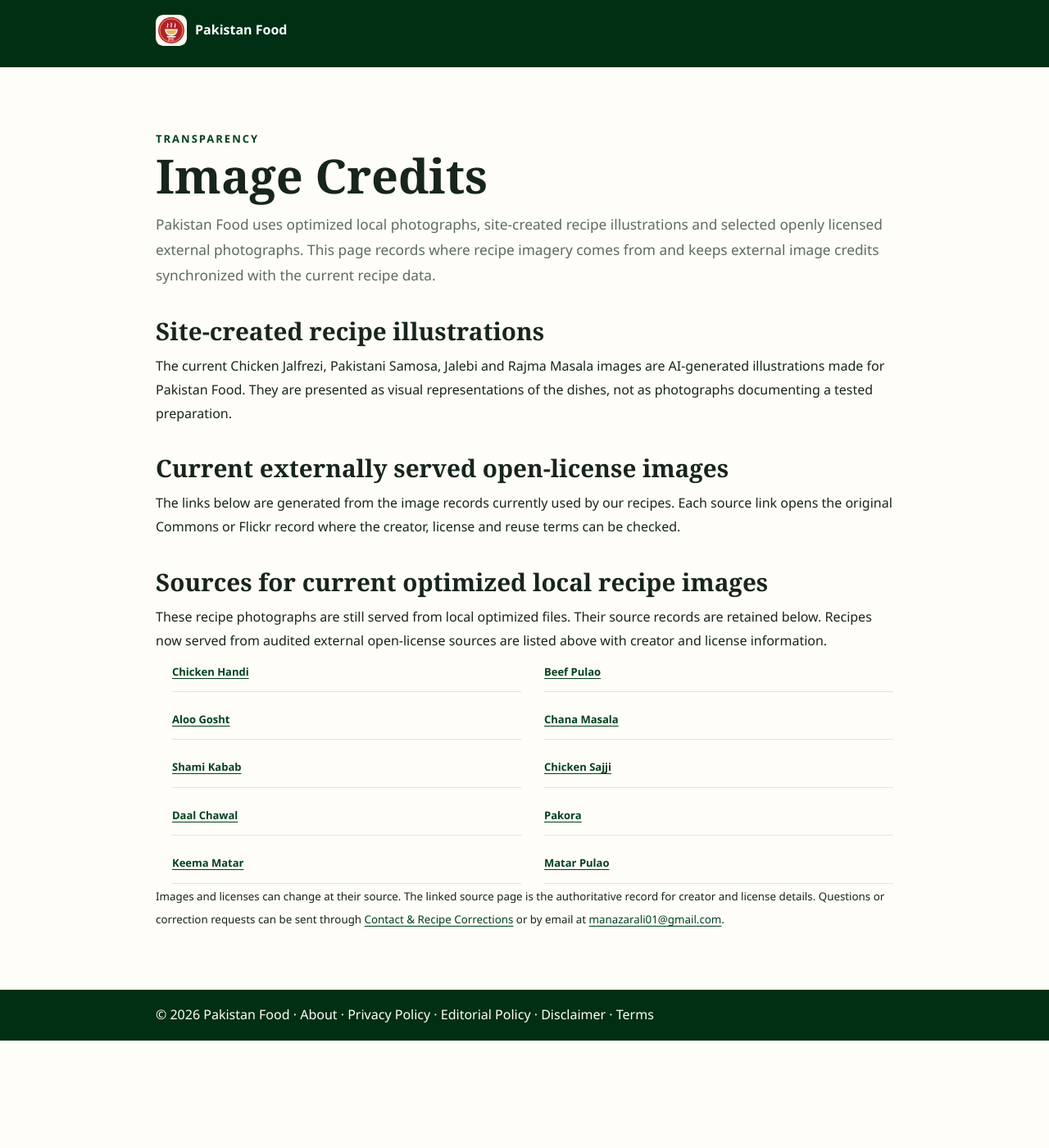
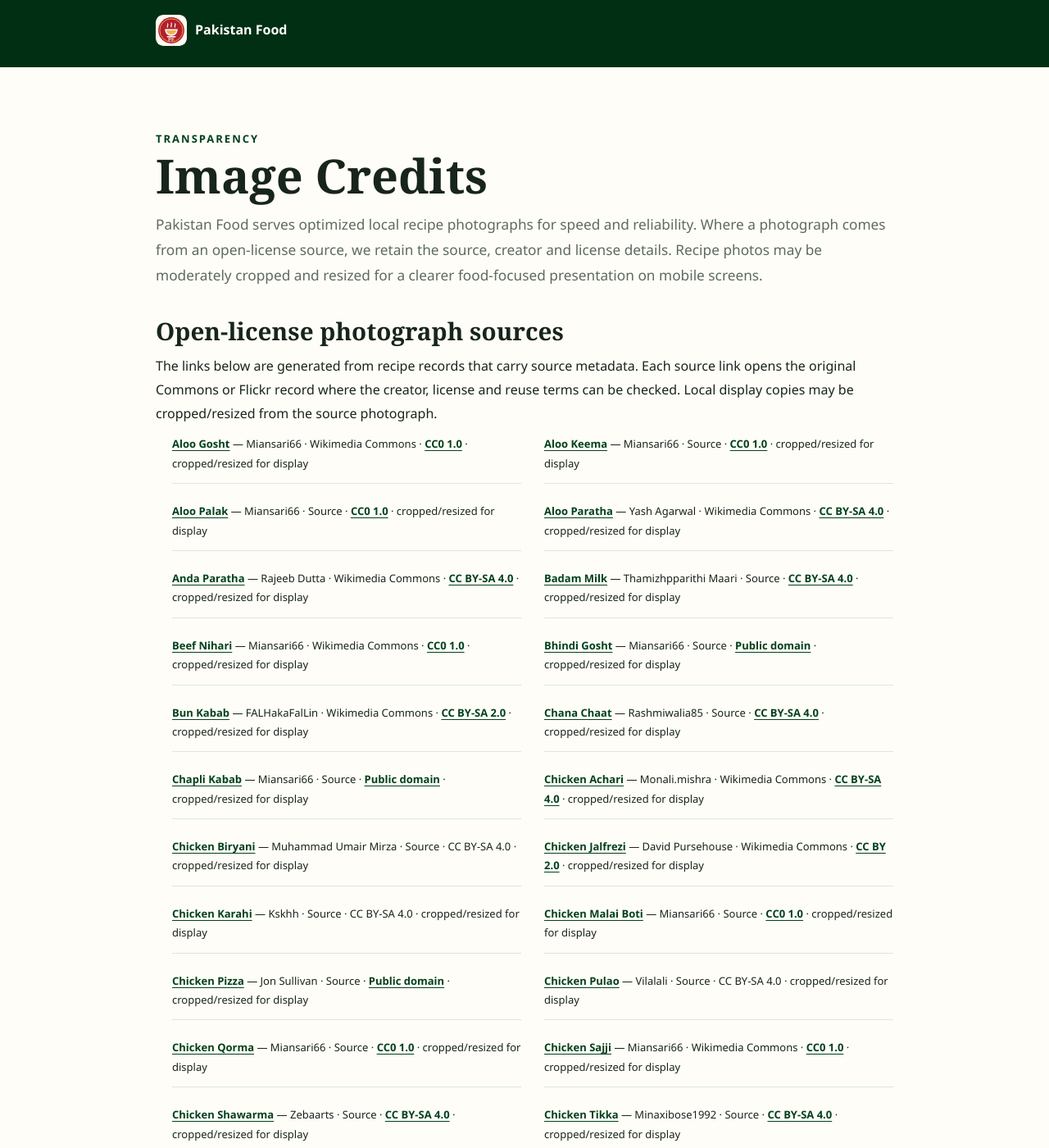
Before and after one commit to manazarali01-hub/pakistan-food, a Jekyll site: the page built from image-credits.html, in a window 1280 px wide and 1400 px high. Shown: the whole window at 82% size. Built offline with Jekyll 4.4.1, drawn with Linux system fonts in a browser that asks for light colours; some of the changed text lies outside the part shown.

Commit message:
Remove AI image disclosure and refresh open-license credits

```diff
--- a/image-credits.html
+++ b/image-credits.html
@@ -25,31 +25,28 @@ layout: null
     <main class="policy-shell policy-page">
       <span class="section-label">TRANSPARENCY</span>
       <h1>Image Credits</h1>
-      <p class="policy-intro">Pakistan Food uses optimized local photographs, site-created recipe illustrations and selected openly licensed external photographs. This page records where recipe imagery comes from and keeps external image credits synchronized with the current recipe data.</p>
+      <p class="policy-intro">Pakistan Food serves optimized local recipe photographs for speed and reliability. Where a photograph comes from an open-license source, we retain the source, creator and license details. Recipe photos may be moderately cropped and resized for a clearer food-focused presentation on mobile screens.</p>
 
-      <h2>Site-created recipe illustrations</h2>
-      <p>The current Chicken Jalfrezi, Pakistani Samosa, Jalebi and Rajma Masala images are AI-generated illustrations made for Pakistan Food. They are presented as visual representations of the dishes, not as photographs documenting a tested preparation.</p>
-
-      <h2>Current externally served open-license images</h2>
-      <p>The links below are generated from the image records currently used by our recipes. Each source link opens the original Commons or Flickr record where the creator, license and reuse terms can be checked.</p>
+      <h2>Open-license photograph sources</h2>
+      <p>The links below are generated from recipe records that carry source metadata. Each source link opens the original Commons or Flickr record where the creator, license and reuse terms can be checked. Local display copies may be cropped/resized from the source photograph.</p>
       <ul class="credits-list">
         {% for recipe_pair in site.data.recipes %}
           {% assign r = recipe_pair[1] %}
-          {% if r.image contains 'commons.wikimedia.org' or r.image contains 'staticflickr.com' %}
-            {% assign source_url = r.image | replace: 'Special:Redirect/file/', 'File:' | replace: 'Special:FilePath/', 'File:' | split: '?' | first %}
-            {% assign source_label = r.image_source_label | default: 'Wikimedia Commons' %}
+          {% if r.image_source %}
+            {% assign source_label = r.image_source_label | default: 'Source' %}
             <li>
-              <a href="{{ r.image_source | default: source_url }}" rel="noopener noreferrer">{{ r.name }}</a>
+              <a href="{{ r.image_source }}" rel="noopener noreferrer">{{ r.name }}</a>
               {% if r.image_author %} — {{ r.image_author }}{% endif %}
               · {{ source_label }}
               {% if r.image_license %} · {% if r.image_license_url %}<a href="{{ r.image_license_url }}" rel="noopener noreferrer">{{ r.image_license }}</a>{% else %}{{ r.image_license }}{% endif %}{% endif %}
+              · cropped/resized for display
             </li>
           {% endif %}
         {% endfor %}
       </ul>
 
-      <h2>Sources for current optimized local recipe images</h2>
-      <p>These recipe photographs are still served from local optimized files. Their source records are retained below. Recipes now served from audited external open-license sources are listed above with creator and license information.</p>
+      <h2>Additional legacy local-photo source records</h2>
+      <p>These older optimized local photographs were already stored on the site before source metadata was moved into individual recipe records. Their original source pages remain listed for transparency.</p>
       <ul class="credits-list">
         <li><a href="https://commons.wikimedia.org/wiki/File:Chicken_Handi.JPG">Chicken Handi</a></li>
         <li><a href="https://commons.wikimedia.org/wiki/File:Bannu_Gull_Beeff_Pulao.jpg">Beef Pulao</a></li>
```
